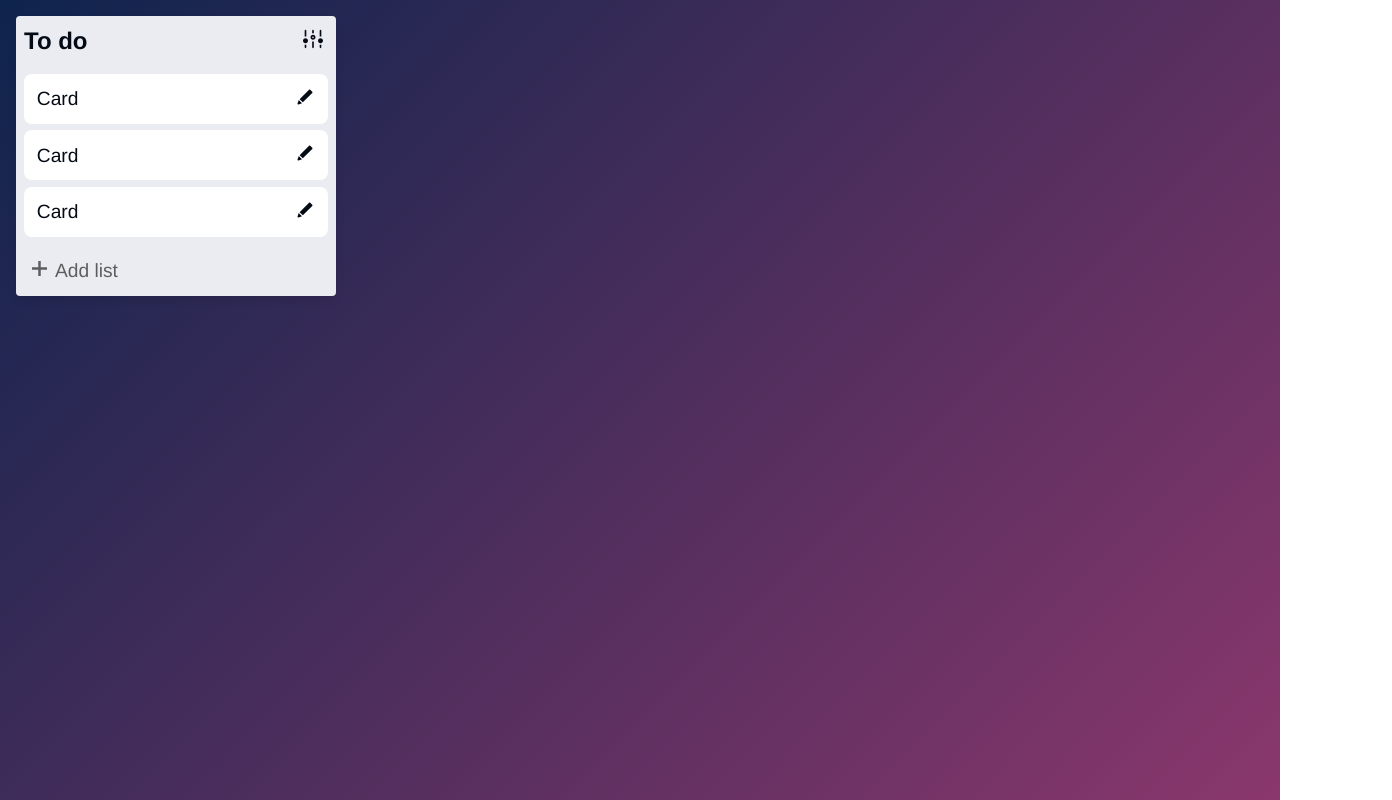
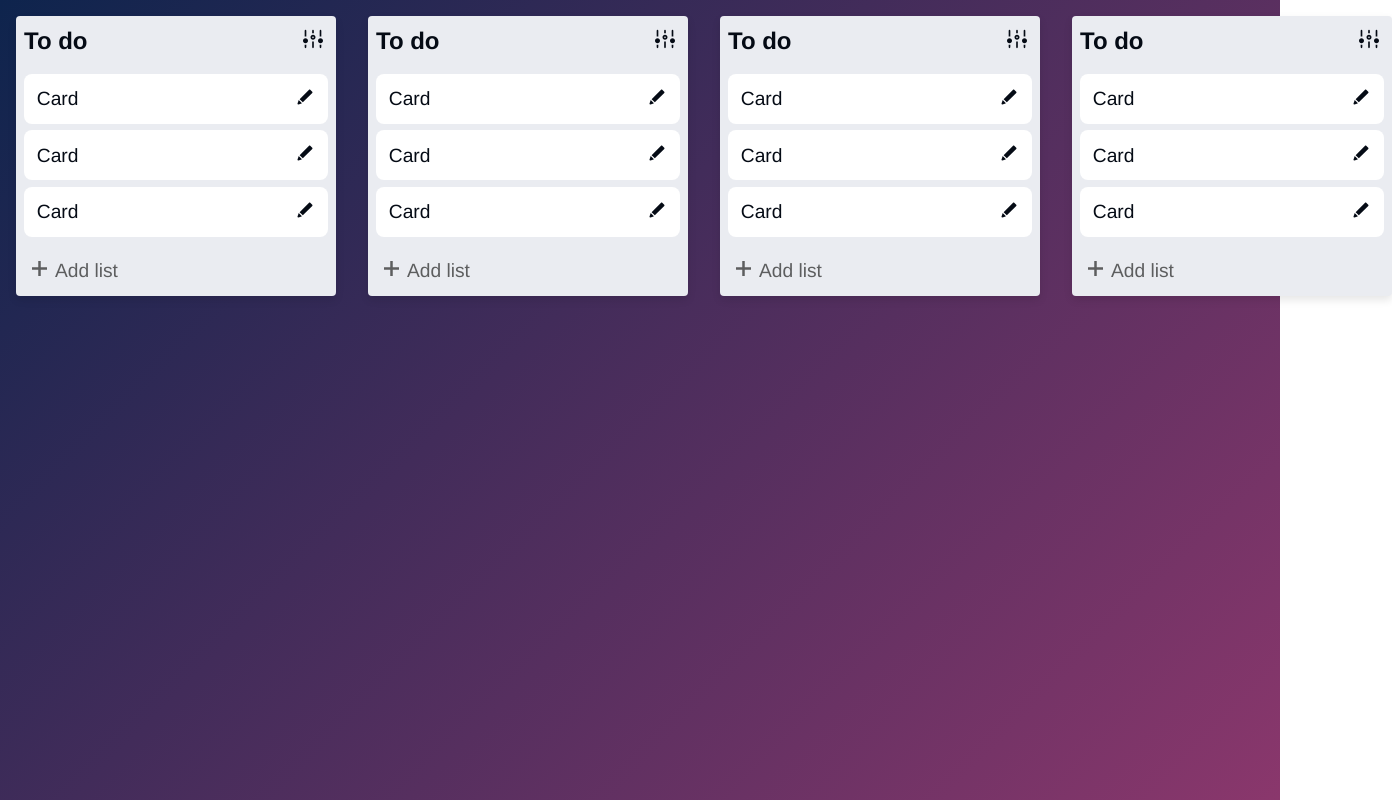
Before and after one commit to ElenaExposito/Trello-clone, a React (Vite) app: page / in a window 1280 px wide. Shown: the whole page, 1392 px wide, since content can reach past the window. Built offline with nearby package versions, Linux system fonts and the light colour scheme.

Commit message:
Fix background to not repeat and add scrolling for a maximum height of the set of cards

```diff
--- a/src/App.css
+++ b/src/App.css
@@ -9,10 +9,12 @@
 }
 
 body {
-    height: 100vh;
     background: linear-gradient(135deg, #0e244d, #8a376c);
+    background-attachment:fixed;
 }
 
 .App {
     padding: 1rem;
+    display: flex;
+    gap: 2rem;
 }
--- a/src/App.jsx
+++ b/src/App.jsx
@@ -5,6 +5,9 @@ function App() {
   return (
     <div className='App'>
       <TrelloList/>
+      <TrelloList/>
+      <TrelloList/>
+      <TrelloList/>
     </div>
   )
 }
--- a/src/components/TrelloList/TrelloList.css
+++ b/src/components/TrelloList/TrelloList.css
@@ -1,16 +1,18 @@
 .card {
     background-color: var(--grey-color);
-    max-width: 19rem;
+    min-width: 19rem;
     padding: 0.5rem;
     border-radius: 0.25rem;
     box-shadow: 0px 4px 8px rgba(0, 0, 0, 0.1);
     display: flex;
     flex-direction: column;
     gap: 1rem;
+    max-height: 95vh;
 }
 
 .trellocard-cards {
     display: flex;
     flex-direction: column;
     gap: 0.4rem;
+    overflow-y: auto;
 }
```
